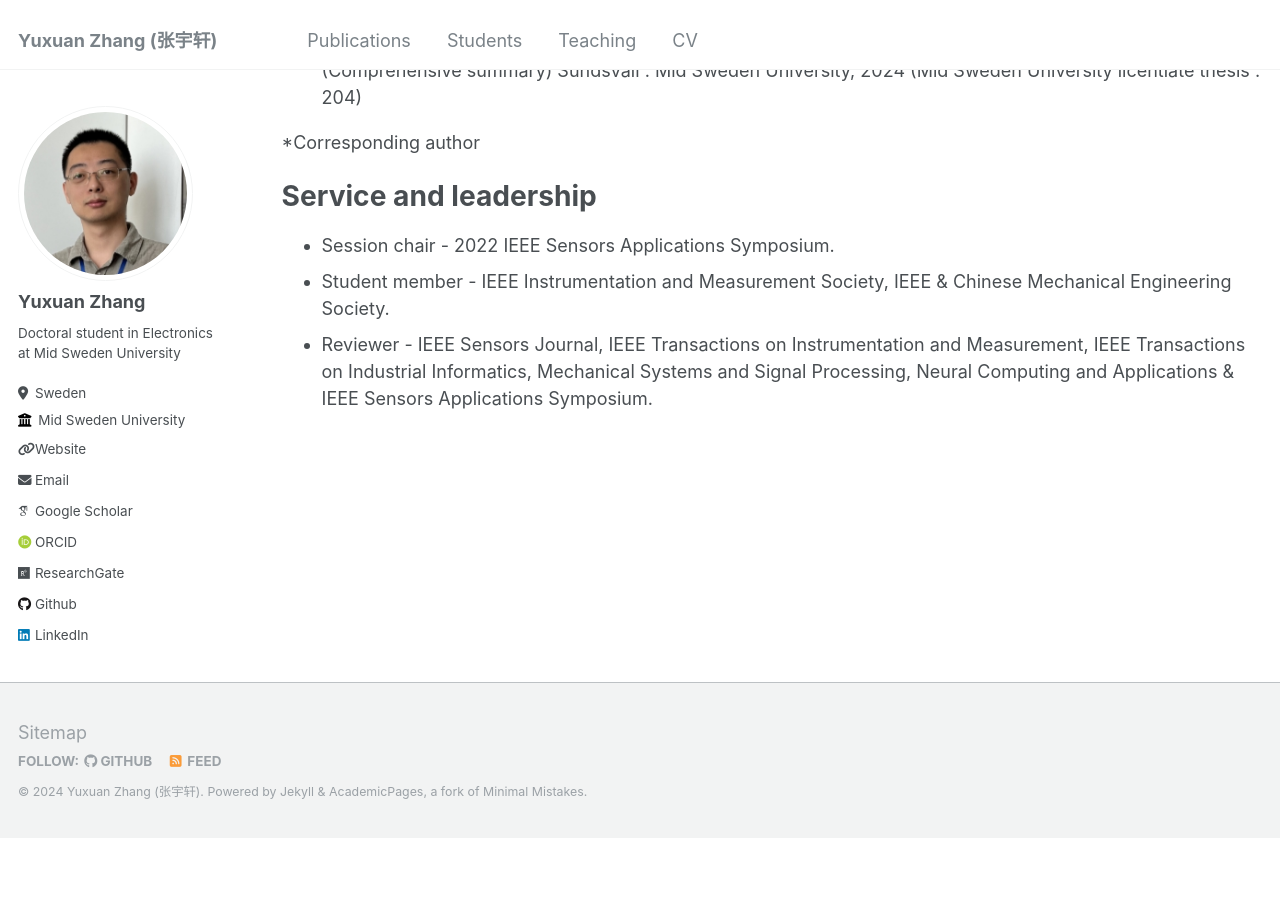
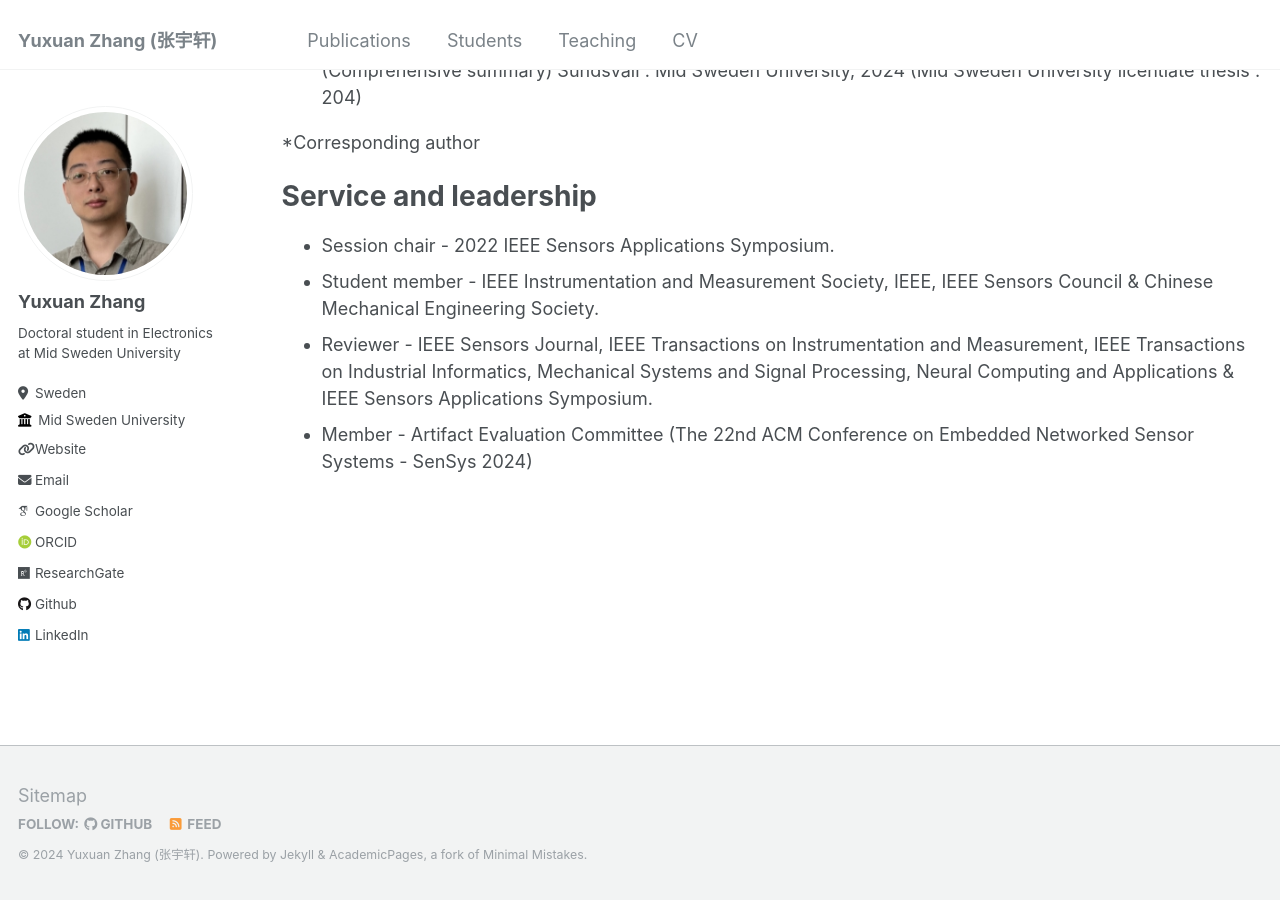
Before and after one commit to YuxuanZhang-96/YuxuanZhang-96.github.io, a Jekyll site: the page built from _pages/cv.md, in a window 1280 px wide and 900 px high, scrolled down 1700 px. Built offline with Jekyll 4.4.1, drawn with Linux system fonts in a browser that asks for light colours; some web fonts are replaced; before the commit the page ends 2537 px from its top, so only the background shows below that.

Commit message:
Update cv.md

```diff
--- a/_pages/cv.md
+++ b/_pages/cv.md
@@ -52,5 +52,6 @@ __Licentiate Thesis, Comprehensive Summaries__
 Service and leadership
 ======
 * Session chair - 2022 IEEE Sensors Applications Symposium.
-* Student member - IEEE Instrumentation and Measurement Society, IEEE & Chinese Mechanical Engineering Society.
+* Student member - IEEE Instrumentation and Measurement Society, IEEE, IEEE Sensors Council & Chinese Mechanical Engineering Society.
 * Reviewer - IEEE Sensors Journal, IEEE Transactions on Instrumentation and Measurement, IEEE Transactions on Industrial Informatics, Mechanical Systems and Signal Processing, Neural Computing and Applications & IEEE Sensors Applications Symposium.
+* Member - Artifact Evaluation Committee (The 22nd ACM Conference on Embedded Networked Sensor Systems - SenSys 2024)
```
